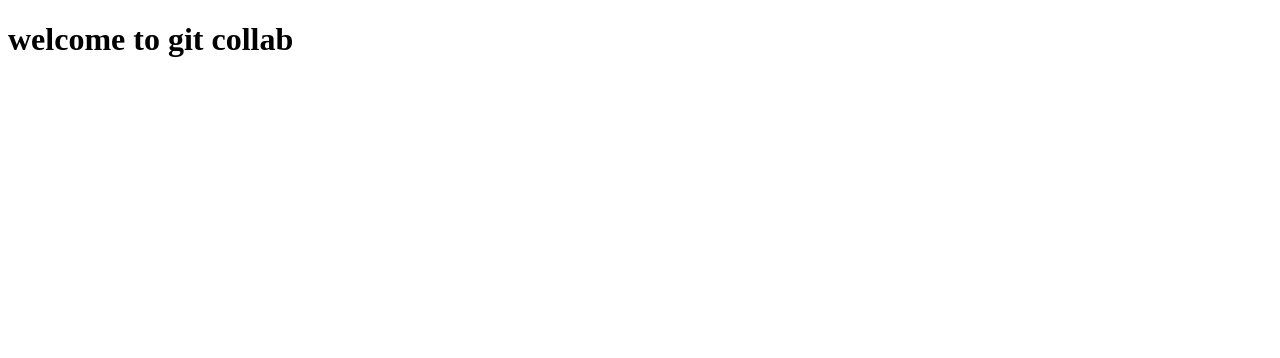
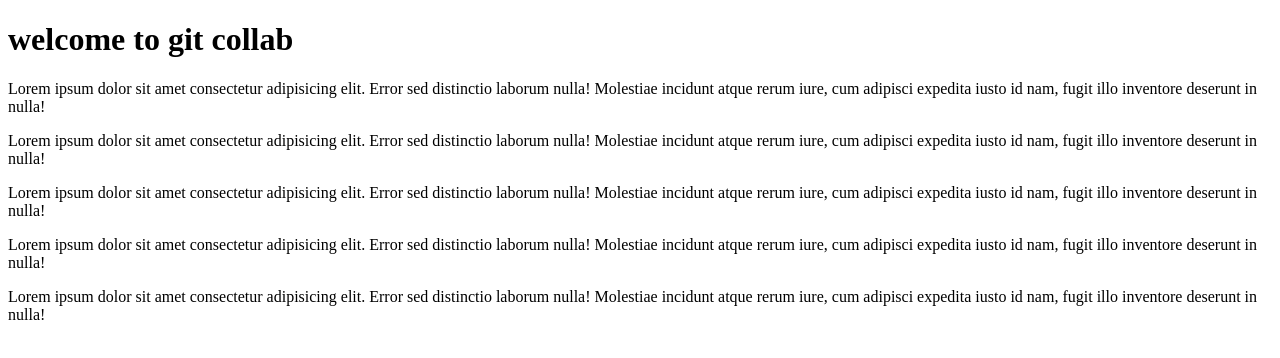
Before and after one commit to rob1nxu/git-collab, a plain HTML site: page index.html in a window 1280 px wide. Drawn offline with Linux system fonts and the light colour scheme.

Commit message:
added to lorem

```diff
--- a/index.html
+++ b/index.html
@@ -8,5 +8,14 @@
 </head>
 <body>
     <h1>welcome to git collab</h1>
+    <p>Lorem ipsum dolor sit amet consectetur adipisicing elit. Error sed distinctio laborum nulla! Molestiae incidunt atque rerum iure, cum adipisci expedita iusto id nam, fugit illo inventore deserunt in nulla!</p>
+
+    <p>Lorem ipsum dolor sit amet consectetur adipisicing elit. Error sed distinctio laborum nulla! Molestiae incidunt atque rerum iure, cum adipisci expedita iusto id nam, fugit illo inventore deserunt in nulla!</p>
+
+    <p>Lorem ipsum dolor sit amet consectetur adipisicing elit. Error sed distinctio laborum nulla! Molestiae incidunt atque rerum iure, cum adipisci expedita iusto id nam, fugit illo inventore deserunt in nulla!</p>
+
+    <p>Lorem ipsum dolor sit amet consectetur adipisicing elit. Error sed distinctio laborum nulla! Molestiae incidunt atque rerum iure, cum adipisci expedita iusto id nam, fugit illo inventore deserunt in nulla!</p>
+
+    <p>Lorem ipsum dolor sit amet consectetur adipisicing elit. Error sed distinctio laborum nulla! Molestiae incidunt atque rerum iure, cum adipisci expedita iusto id nam, fugit illo inventore deserunt in nulla!</p>
 </body>
 </html>
```
